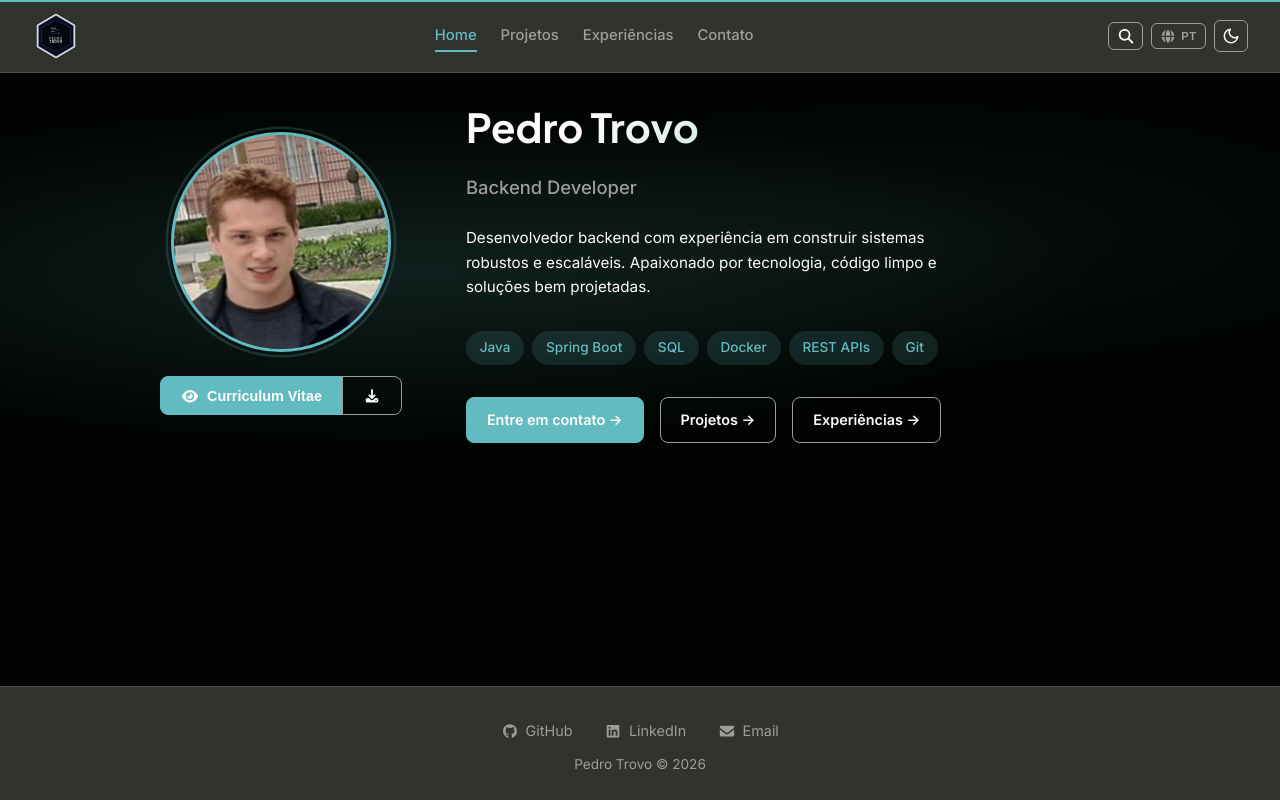
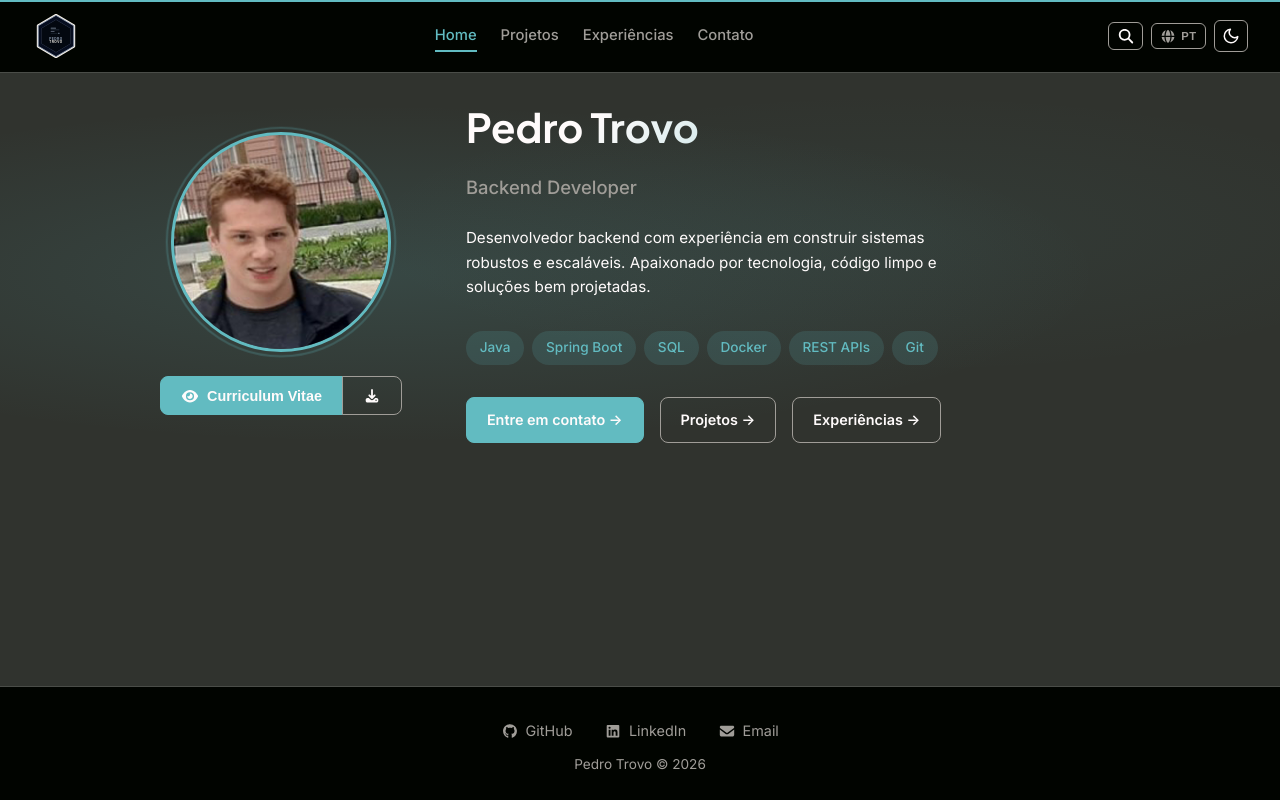
Before and after one commit to pedro-Trovo/Portfolio-pedro-trovo, a React (Vite) app: page / in a window 1280 px wide. Built offline with nearby package versions, Linux system fonts and the light colour scheme.

Commit message:
fix: invert dark theme bg colors (page Charcoal Brown, header Black)

```diff
--- a/src/styles/palette.css
+++ b/src/styles/palette.css
@@ -24,9 +24,9 @@
   --font-mono:    'Fira Code', 'Consolas', monospace;
 
   /* --- Backgrounds --- */
-  --color-bg-primary:  #010400; /* Page bg            */
-  --color-bg-section:  #1A1D19; /* Section / hero     */
-  --color-bg-card:     #30332E; /* Cards / modais     */
+  --color-bg-primary:  #30332E; /* Page bg            */
+  --color-bg-section:  #010400; /* Section / hero     */
+  --color-bg-card:     #010400; /* Cards / modais     */
   --color-bg-subtle:   #3D403B; /* Inputs / badges    */
 
   /* --- Borders & Dividers --- */
```
